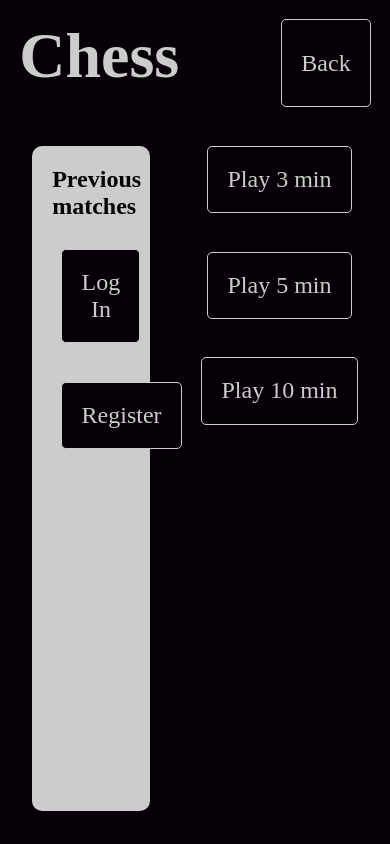
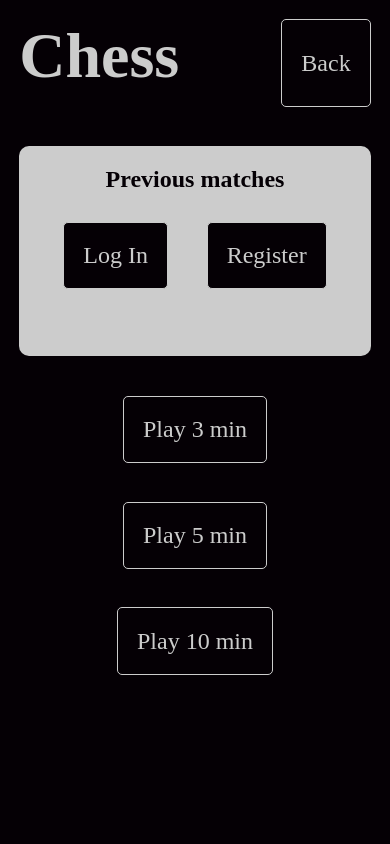
Before and after one commit to SenInao/games.senharald.com, a React (Create React App) app in the folder frontend/: page /chess in a window 390 px wide. Built offline with nearby package versions, Linux system fonts and the light colour scheme; no server answers.

Commit message:
visual changes

```diff
--- a/frontend/src/layout/chess/gamestyle.css
+++ b/frontend/src/layout/chess/gamestyle.css
@@ -5,7 +5,7 @@
   height: 100%;
   display: flex;
   flex-direction: column;
-  justify-content: space-evenly;
+  justify-content: center;
   align-items: center;
 }
 
@@ -17,6 +17,7 @@
   align-items: center;
   justify-content: space-between;
   width: 50%;
+  margin: 5%;
 }
 
 .clock, .runningClock{
--- a/frontend/src/layout/chess/script.ts
+++ b/frontend/src/layout/chess/script.ts
@@ -233,11 +233,11 @@ export class GameClass {
       this.setMousePosition(event)
       this.mouse.pressed = false
 
-      const piece = this.checkCollision(this.mouse.x, this.mouse.y)
-
-      if (!piece || piece.white !== this.player.white) {
       const x = Math.floor(this.mouse.x/this.cellWidth)
       const y = Math.floor(this.mouse.y/this.cellWidth)
+
+      for (let i = 0; i < this.mouse.pieceToMove.legalMoves.length; i++) {
+        if (this.mouse.pieceToMove.legalMoves[i].x === x && this.mouse.pieceToMove.legalMoves[i].y === y) {
           var oldPos
           var newPos
 
@@ -258,9 +258,13 @@ export class GameClass {
           }
 
           this.ws.send("chess-move", {oldPos: oldPos, newPos: newPos})
+
+          break
+        }
       }
 
       this.mouse.pieceToMove = null
+      this.draw()
     })
 
     window.addEventListener("mousemove", (event) => {
--- a/frontend/src/layout/chess/style.css
+++ b/frontend/src/layout/chess/style.css
@@ -121,3 +121,18 @@ button:hover {
   background-color: var(--secondaryColor);
   color: var(--primaryColor);
 }
+
+@media (max-width: 780px) {
+  .chess-content {
+    flex-direction: column;
+  }
+
+  .stats {
+    width: 100%;
+    margin-bottom: 10%;
+  }
+
+  .matchmaking {
+    width: 100%;
+  }
+}
--- a/frontend/src/ws/WsContext.tsx
+++ b/frontend/src/ws/WsContext.tsx
@@ -27,11 +27,11 @@ const WsProvider: React.FC<WsProviderProps> = ({children}) => {
   useEffect(() => {
     getUser().then((user) => {
       if (!user) {
-        const newWs = new WS("ws://games.senharald.com/ws", null)
+        const newWs = new WS(`ws://${window.location.hostname}:8082`, null)
         setWs(newWs)
       } else {
         setUser(user)
-        const newWs = new WS("ws://games.senharald.com/ws", user.id)
+        const newWs = new WS(`ws://${window.location.host}:8082`, user.id)
         setWs(newWs)
       }
     })
```
Also changed, not shown: 2 other files (tests, documents, lock files or other folders). Lines whose indentation alone changed are shown as unchanged.
